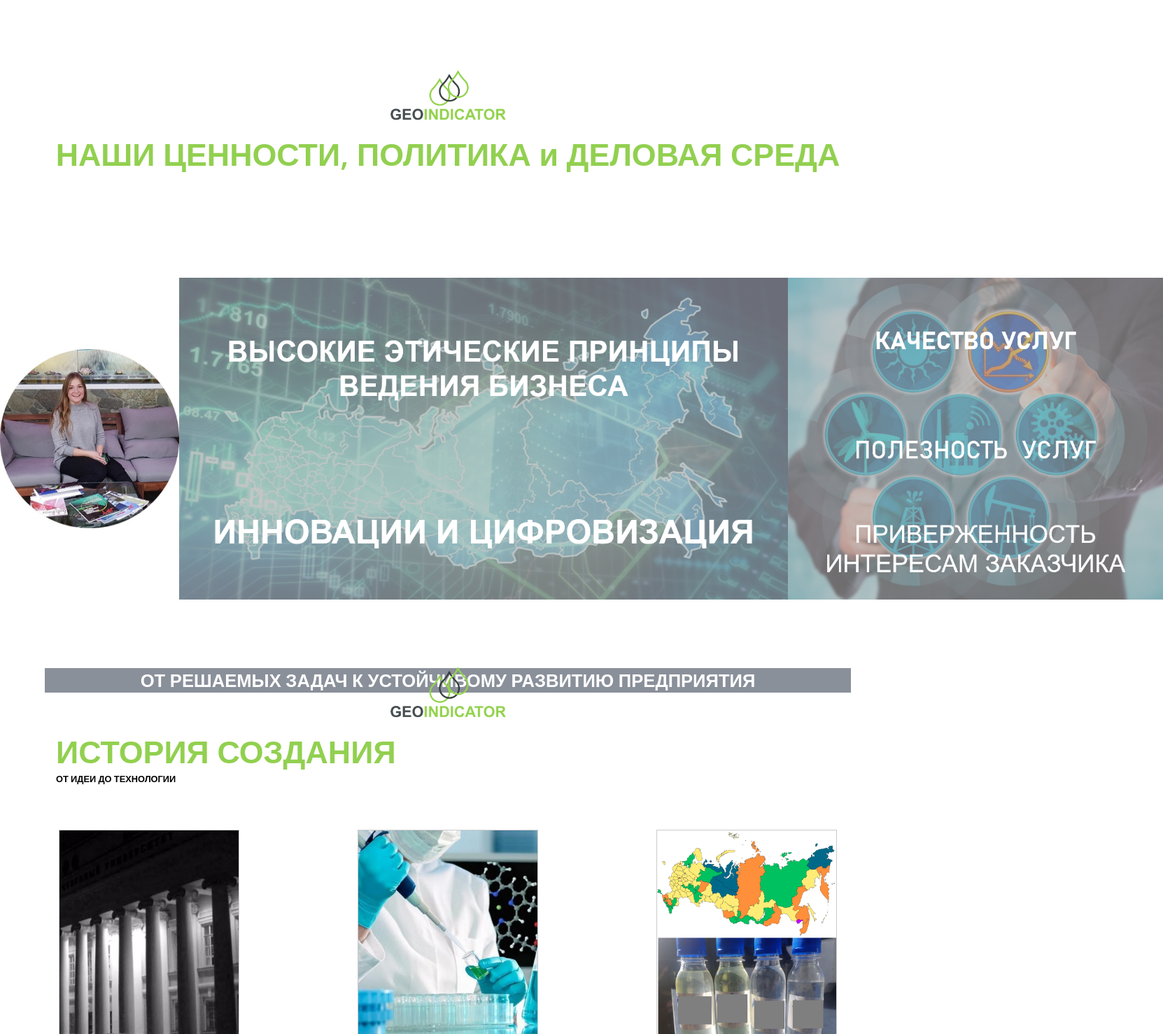
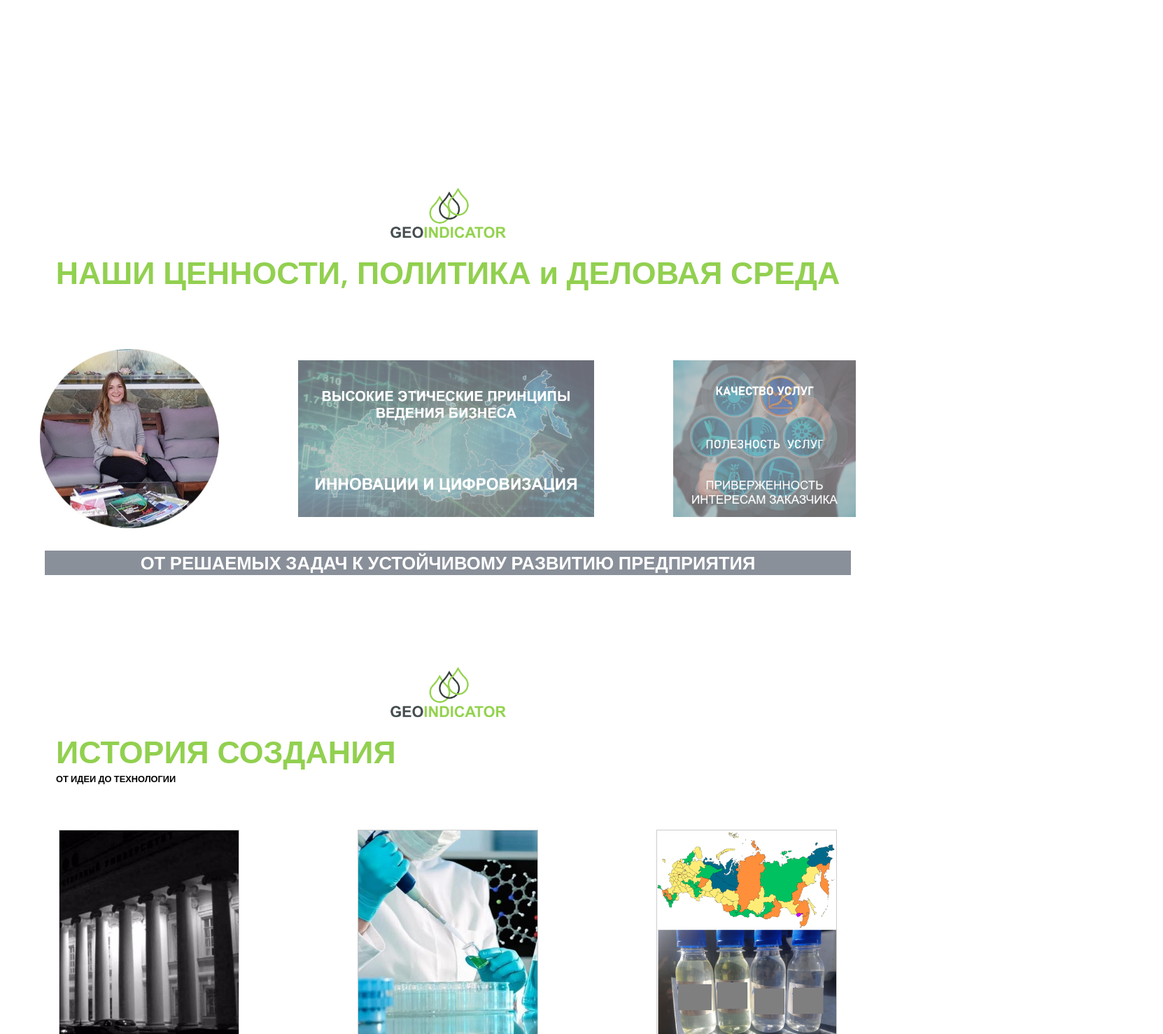
Before and after one commit to inuur/vue-landing-geo, a Vue app: page / in a window 1280 px wide. Shown: the part 1463-2941 px from the top of the page at 70% size, 1662 px wide, since content can reach past the window. Built offline with nearby package versions, Linux system fonts and the light colour scheme.

Commit message:
Fix values sections

```diff
--- a/src/sections/History.vue
+++ b/src/sections/History.vue
@@ -76,7 +76,7 @@ export default {
 
     & > .image > img {
       width: 20vw;
-      height: 70%;
+      height: 65%;
       border: 1px solid rgb(0, 0, 0, 0.2);
     }
 
--- a/src/sections/Values.vue
+++ b/src/sections/Values.vue
@@ -54,6 +54,7 @@ export default {
   display: flex;
   justify-content: space-around;
   align-items: center;
+  height: 40vh;
 
   & > img {
     height: 70%;
```
